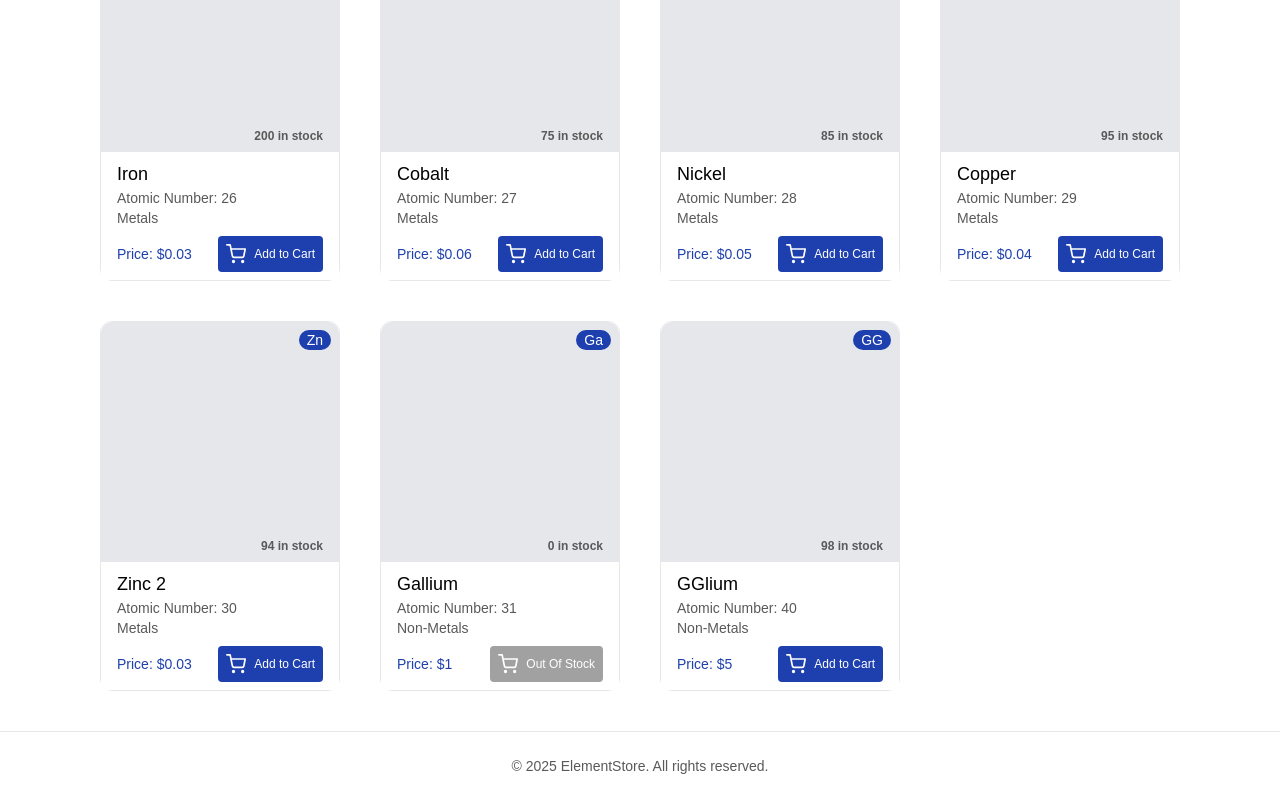
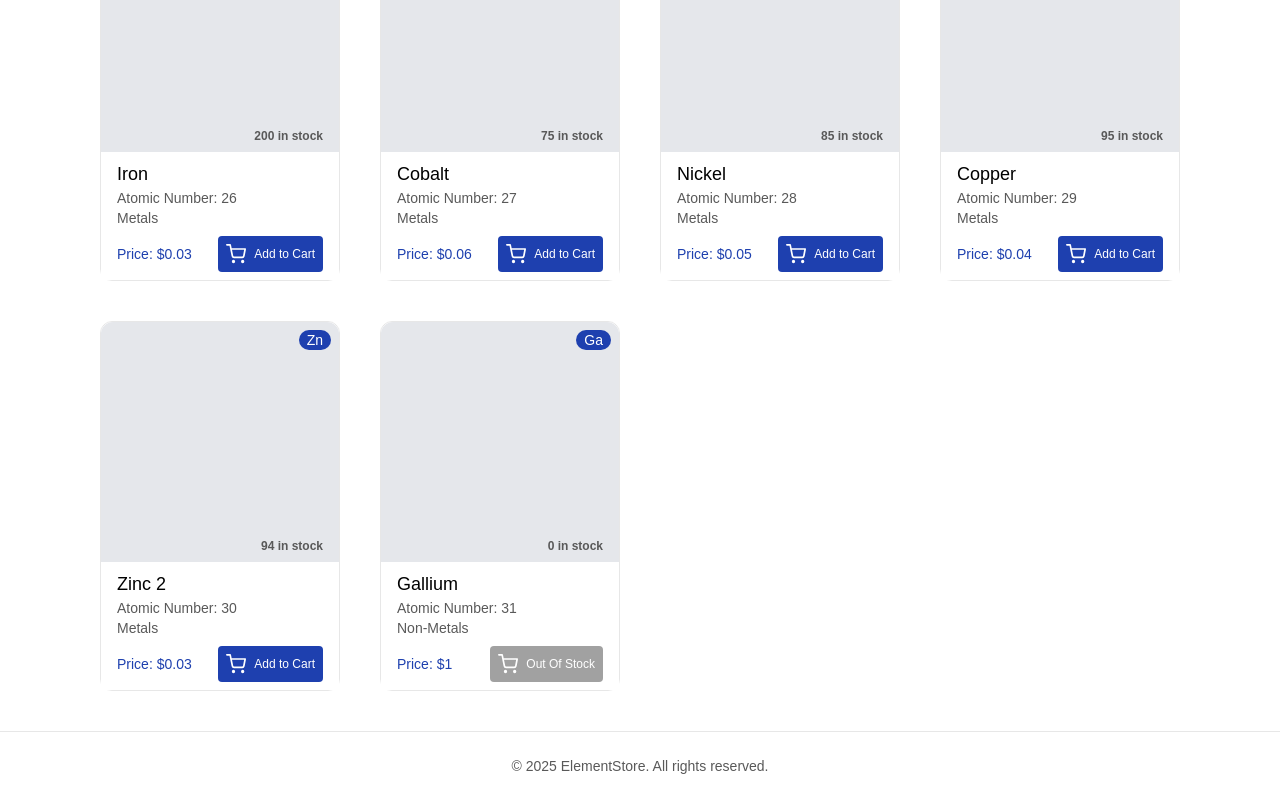
Before and after one commit to clr-cera/Web_2025_1, a Next.js app in the folder frontend/: page / in a window 1280 px wide. Shown: the part 3425-4225 px from the top of the page. Built offline with nearby package versions, Linux system fonts and the light colour scheme; data requests are answered from the project's data file.

Commit message:
ajuste nas posicoes validas da tabela

```diff
--- a/frontend/db.json
+++ b/frontend/db.json
@@ -419,20 +419,6 @@
       "stock": 0,
       "row": 4,
       "column": 13
-    },
-    {
-      "id": "bef5",
-      "atomic_number": 40,
-      "atomic_mass": 4000,
-      "symbol": "GG",
-      "name": "GGlium",
-      "description": "GG is ggelinium",
-      "category": "Non-Metals",
-      "state": "Solid",
-      "price": 5,
-      "stock": 98,
-      "row": 40,
-      "column": 4
     }
   ],
   "users": [
--- a/frontend/src/app/Admin/components/ProductTable.tsx
+++ b/frontend/src/app/Admin/components/ProductTable.tsx
@@ -9,6 +9,7 @@ import { MdEdit } from 'react-icons/md';
 import { FaRegTrashCan } from 'react-icons/fa6';
 import Modal from '@/components/Modal';
 import { ElementType, createElement, updateElement, deleteElement } from '@/services/elementsServices';
+import toast from 'react-hot-toast';
 
 interface ProductsTableProps {
   data?: ElementType[];
@@ -116,10 +117,24 @@ export const ProductsTable: React.FC<ProductsTableProps> = ({ data = [] }) => {
         onClose={() => setIsModalOpen(false)}
         title="Add New Product"
       >
-        <form
+                <form
           onSubmit={async (e) => {
             e.preventDefault();
             const formData = new FormData(e.currentTarget);
+
+            // Validação de linha e coluna
+            const row = Number(formData.get("row"));
+            const column = Number(formData.get("column"));
+            if (row < 1 || row > 8) {
+              toast.error("Row must be between 1 and 8."); // Exibe erro com toast
+              toast("")
+              return;
+            }
+            if (column < 1 || column > 18) {
+              toast.error("Column must be between 1 and 18."); // Exibe erro com toast
+              return;
+            }
+
             try {
               const newProduct = {
                 atomic_number: Number(formData.get("atomic_number")),
@@ -131,8 +146,8 @@ export const ProductsTable: React.FC<ProductsTableProps> = ({ data = [] }) => {
                 state: formData.get("state") as string,
                 price: Number(formData.get("price")),
                 stock: Number(formData.get("stock")),
-                row: Number(formData.get("row")),
-                column: Number(formData.get("column")),
+                row,
+                column,
               };
 
               await createElement(newProduct);
@@ -211,6 +226,20 @@ export const ProductsTable: React.FC<ProductsTableProps> = ({ data = [] }) => {
               if (!selectedProduct) return;
 
               const formData = new FormData(e.currentTarget);
+
+              // Validação de linha e coluna
+              const row = Number(formData.get("row"));
+              const column = Number(formData.get("column"));
+              if (row < 1 || row > 8) {
+                toast.error("Row must be between 1 and 8."); // Exibe erro com toast
+                return;
+              }
+              if (column < 1 || column > 18) {
+                toast.error("Column must be between 1 and 18."); // Exibe erro com toast
+
+                return;
+              }
+
               try {
                 const updatedProduct = {
                   name: formData.get("name") as string,
@@ -222,8 +251,8 @@ export const ProductsTable: React.FC<ProductsTableProps> = ({ data = [] }) => {
                   description: formData.get("description") as string,
                   category: formData.get("category") as string,
                   state: formData.get("state") as string,
-                  row: Number(formData.get("row")),
-                  column: Number(formData.get("column")),
+                  row,
+                  column,
                 };
 
                 await updateElement(selectedProduct.id, updatedProduct);
@@ -297,7 +326,6 @@ export const ProductsTable: React.FC<ProductsTableProps> = ({ data = [] }) => {
                 </div>
               ))}
             </div>
-
             <button
               type="submit"
               className="bg-primary-blue hover:bg-secondary-blue text-white font-semibold px-4 py-2 rounded mt-2 cursor-pointer"
--- a/frontend/src/app/Table/page.tsx
+++ b/frontend/src/app/Table/page.tsx
@@ -9,7 +9,7 @@ import ElementBlock from "@/app/Table/components/ElementBlock";
 const filters = ["All Elements", "Metals", "Non-metals", "Noble Gases"];
 
 // Dimensões da tabela periódica (linhas e colunas)
-const rows = 7;
+const rows = 8;
 const cols = 18;
 
 export default function PeriodicTablePage() {
```
